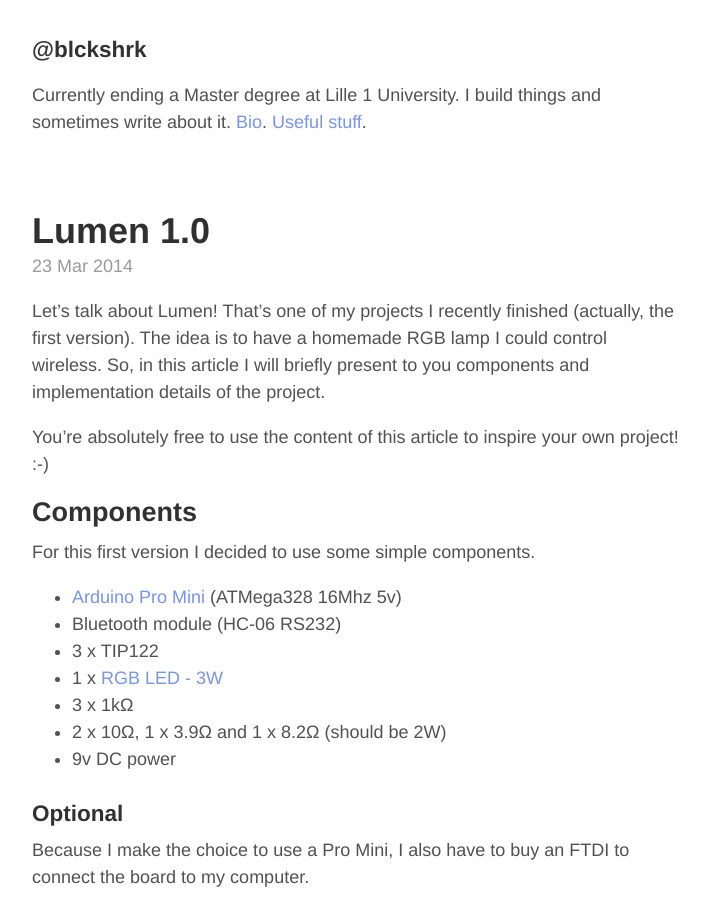
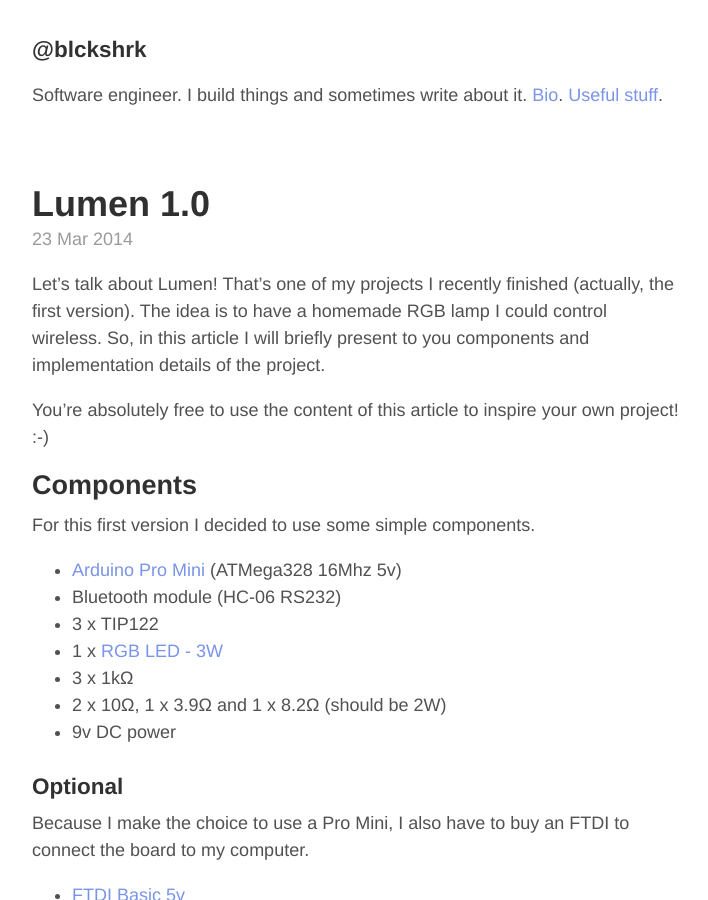
Before and after one commit to alexbonhomme/blckshrk.github.io, a Jekyll site: the page built from index.html, in a window 1280 px wide and 900 px high. Shown: the whole window, without its empty margins (284-992 px from the left). Built offline with Jekyll 4.4.1, drawn with Linux system fonts in a browser that asks for light colours; Markdown is read by kramdown in place of the engine named in the settings; the list of posts is cut into pages by our own code.

Commit message:
Update the about content

```diff
--- a/_layouts/default.html
+++ b/_layouts/default.html
@@ -11,7 +11,7 @@
           <a href="/" title="Home">{{ site.title }}</a>
         </h3>
         <p>
-          Currently ending a Master degree at Lille 1 University. I build things and sometimes write about it. <a href="http://alexandrebonhomme.com">Bio</a>. <a href="https://docs.google.com/document/d/1JSlyx_vqqWIiiRSUZTMfX5QMB-vn85vXq9QWKKYvB94/edit?usp=sharing">Useful stuff</a>.
+          Software engineer. I build things and sometimes write about it. <a href="http://alexandrebonhomme.com">Bio</a>. <a href="https://docs.google.com/document/d/1JSlyx_vqqWIiiRSUZTMfX5QMB-vn85vXq9QWKKYvB94/edit?usp=sharing">Useful stuff</a>.
         </p>
       </div>
 
```
